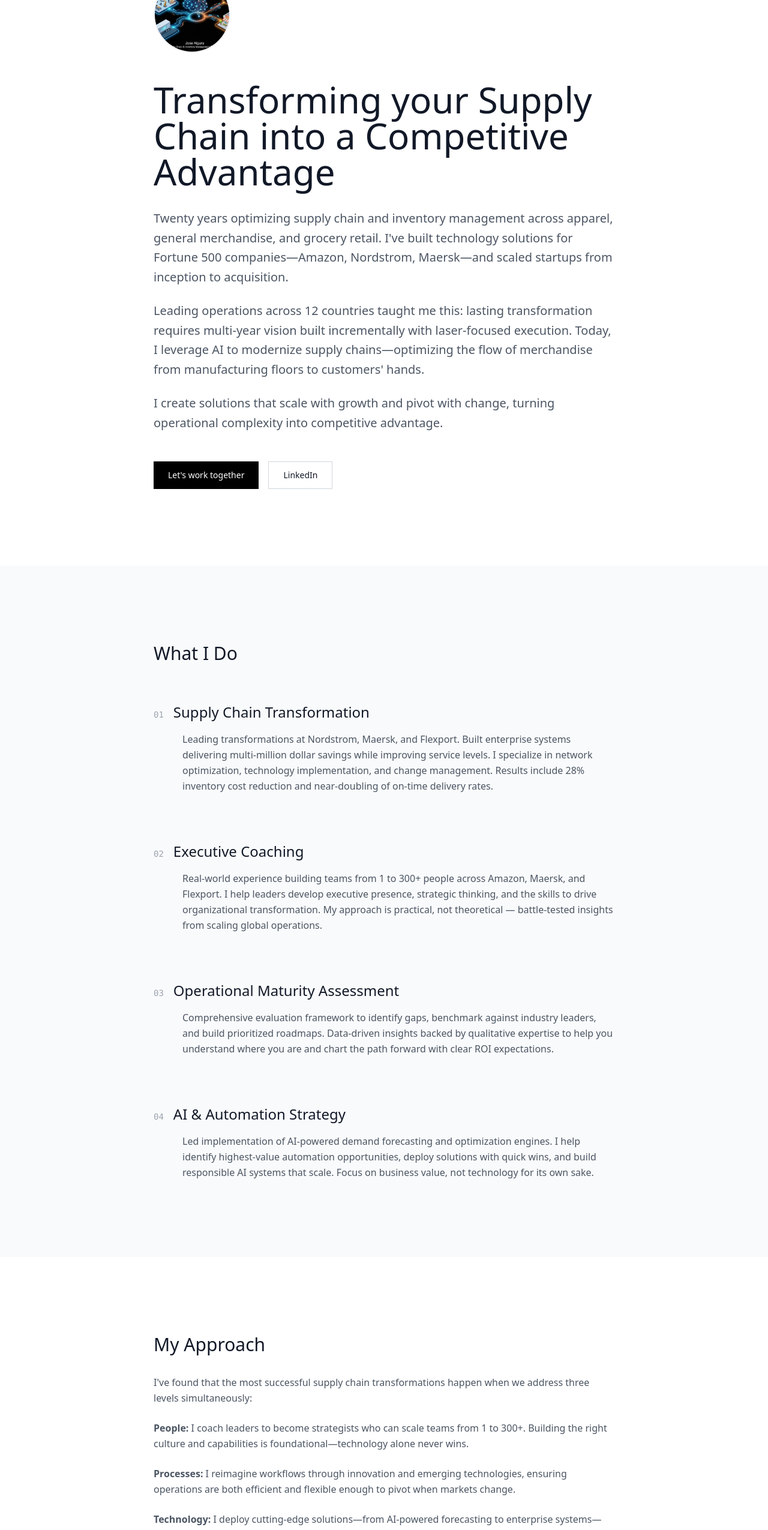
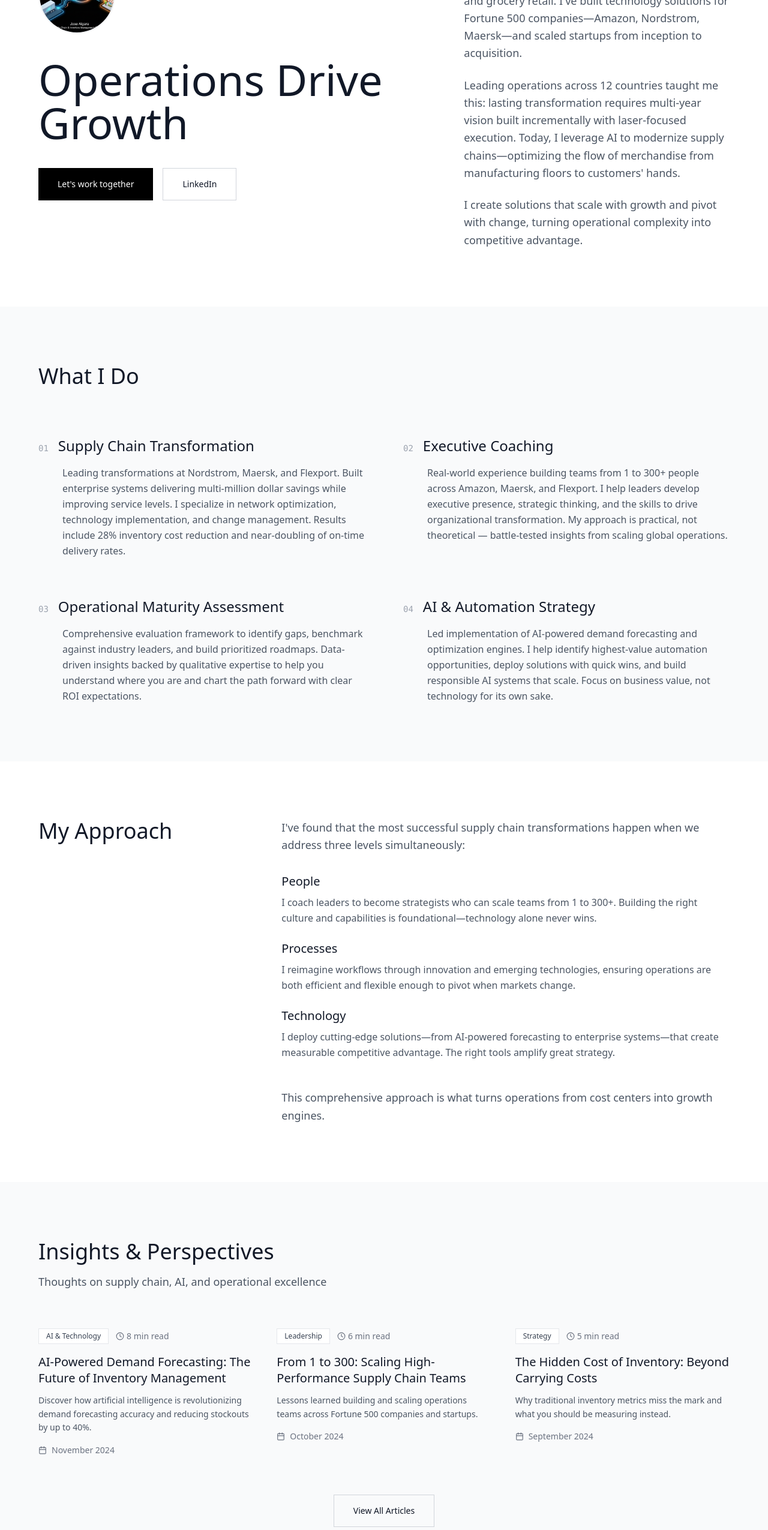
Before and after one commit to josealgara-design/josealgara-portfolio, a Next.js app: page / in a window 1280 px wide. Shown: the part 200-2750 px from the top of the page at 60% size. Built offline with nearby package versions, Linux system fonts and the light colour scheme.

Commit message:
VISUAL_IMPROVEMENTS

```diff
--- a/app/page.js
+++ b/app/page.js
@@ -83,12 +83,12 @@ export default function Portfolio() {
   return (
     <div className="min-h-screen bg-white text-gray-900">
       {/* Simple Navigation */}
-      <nav className="fixed top-0 w-full z-50 bg-white border-b border-gray-100">
-        <div className="max-w-4xl mx-auto px-6 py-6 flex justify-between items-center">
+      <nav className="fixed top-0 w-full z-50 bg-white/95 backdrop-blur-sm border-b border-gray-100">
+        <div className="max-w-6xl mx-auto px-8 py-6 flex justify-between items-center">
           <button onClick={() => scrollToSection('hero')} className="text-xl font-medium">
             Jose Algara
           </button>
-          <div className="flex gap-8">
+          <div className="flex gap-10">
             <button onClick={() => scrollToSection('services')} className="text-sm hover:text-gray-600 transition-colors">What I Do</button>
             <button onClick={() => scrollToSection('blog')} className="text-sm hover:text-gray-600 transition-colors">Insights</button>
             <button onClick={() => scrollToSection('experience')} className="text-sm hover:text-gray-600 transition-colors">Experience</button>
@@ -97,20 +97,40 @@ export default function Portfolio() {
         </div>
       </nav>
 
-      {/* Hero - Simple and Personal */}
-      <section id="hero" className="pt-40 pb-32 px-6">
-        <div className="max-w-3xl mx-auto">
-          <div className="mb-12">
+      {/* Hero - More Spacious */}
+      <section id="hero" className="pt-32 pb-24 px-8">
+        <div className="max-w-6xl mx-auto">
+          <div className="grid lg:grid-cols-12 gap-16 items-start">
+            <div className="lg:col-span-7">
+              <div className="mb-10">
                 <img
                   src="/image.png"
                   alt="Jose Algara"
                   className="w-32 h-32 rounded-full object-cover mb-8 border-2 border-gray-100"
                 />
               </div>
-          <h1 className="text-5xl sm:text-6xl font-light leading-tight mb-8">
-            Transforming your Supply Chain into a Competitive Advantage
+              <h1 className="text-5xl sm:text-6xl lg:text-7xl font-light leading-[1.1] mb-10">
+                Operations Drive Growth
               </h1>
-          <div className="space-y-6 text-xl text-gray-600 leading-relaxed mb-12">
+              <div className="flex gap-4">
+                <button
+                  onClick={() => scrollToSection('contact')}
+                  className="px-8 py-4 bg-black text-white text-sm font-medium hover:bg-gray-800 transition-colors"
+                >
+                  Let's work together
+                </button>
+                <a
+                  href="https://www.linkedin.com/in/jose-algara/"
+                  target="_blank"
+                  rel="noopener noreferrer"
+                  className="px-8 py-4 border border-gray-300 text-sm font-medium hover:border-gray-400 transition-colors"
+                >
+                  LinkedIn
+                </a>
+              </div>
+            </div>
+            <div className="lg:col-span-5">
+              <div className="space-y-6 text-lg text-gray-600 leading-relaxed">
                 <p>
                   Twenty years optimizing supply chain and inventory management across apparel, general merchandise, and grocery retail. I've built technology solutions for Fortune 500 companies—Amazon, Nordstrom, Maersk—and scaled startups from inception to acquisition.
                 </p>
@@ -121,38 +141,24 @@ export default function Portfolio() {
                   I create solutions that scale with growth and pivot with change, turning operational complexity into competitive advantage.
                 </p>
               </div>
-          <div className="flex gap-4">
-            <button
-              onClick={() => scrollToSection('contact')}
-              className="px-6 py-3 bg-black text-white text-sm font-medium hover:bg-gray-800 transition-colors"
-            >
-              Let's work together
-            </button>
-            <a
-              href="https://www.linkedin.com/in/jose-algara/"
-              target="_blank"
-              rel="noopener noreferrer"
-              className="px-6 py-3 border border-gray-300 text-sm font-medium hover:border-gray-400 transition-colors"
-            >
-              LinkedIn
-            </a>
+            </div>
           </div>
         </div>
       </section>
 
-      {/* What I Do */}
-      <section id="services" className="py-32 px-6 bg-gray-50">
-        <div className="max-w-3xl mx-auto">
-          <h2 className="text-3xl font-light mb-16">What I Do</h2>
+      {/* What I Do - Two Column Layout */}
+      <section id="services" className="py-24 px-8 bg-gray-50">
+        <div className="max-w-6xl mx-auto">
+          <h2 className="text-4xl font-light mb-20">What I Do</h2>
 
-          <div className="space-y-20">
+          <div className="grid md:grid-cols-2 gap-x-16 gap-y-16">
             {/* Service 1 */}
             <div>
               <div className="flex items-baseline gap-4 mb-4">
                 <span className="text-sm text-gray-400 font-mono">01</span>
                 <h3 className="text-2xl font-medium">Supply Chain Transformation</h3>
               </div>
-              <p className="text-gray-600 leading-relaxed pl-12">
+              <p className="text-gray-600 leading-relaxed pl-10">
                 Leading transformations at Nordstrom, Maersk, and Flexport. Built enterprise systems delivering multi-million dollar savings while improving service levels. I specialize in network optimization, technology implementation, and change management. Results include 28% inventory cost reduction and near-doubling of on-time delivery rates.
               </p>
             </div>
@@ -163,7 +169,7 @@ export default function Portfolio() {
                 <span className="text-sm text-gray-400 font-mono">02</span>
                 <h3 className="text-2xl font-medium">Executive Coaching</h3>
               </div>
-              <p className="text-gray-600 leading-relaxed pl-12">
+              <p className="text-gray-600 leading-relaxed pl-10">
                 Real-world experience building teams from 1 to 300+ people across Amazon, Maersk, and Flexport. I help leaders develop executive presence, strategic thinking, and the skills to drive organizational transformation. My approach is practical, not theoretical — battle-tested insights from scaling global operations.
               </p>
             </div>
@@ -174,7 +180,7 @@ export default function Portfolio() {
                 <span className="text-sm text-gray-400 font-mono">03</span>
                 <h3 className="text-2xl font-medium">Operational Maturity Assessment</h3>
               </div>
-              <p className="text-gray-600 leading-relaxed pl-12">
+              <p className="text-gray-600 leading-relaxed pl-10">
                 Comprehensive evaluation framework to identify gaps, benchmark against industry leaders, and build prioritized roadmaps. Data-driven insights backed by qualitative expertise to help you understand where you are and chart the path forward with clear ROI expectations.
               </p>
             </div>
@@ -185,7 +191,7 @@ export default function Portfolio() {
                 <span className="text-sm text-gray-400 font-mono">04</span>
                 <h3 className="text-2xl font-medium">AI & Automation Strategy</h3>
               </div>
-              <p className="text-gray-600 leading-relaxed pl-12">
+              <p className="text-gray-600 leading-relaxed pl-10">
                 Led implementation of AI-powered demand forecasting and optimization engines. I help identify highest-value automation opportunities, deploy solutions with quick wins, and build responsible AI systems that scale. Focus on business value, not technology for its own sake.
               </p>
             </div>
@@ -193,79 +199,99 @@ export default function Portfolio() {
         </div>
       </section>
 
-      {/* My Approach */}
-      <section className="py-32 px-6">
-        <div className="max-w-3xl mx-auto">
-          <h2 className="text-3xl font-light mb-8">My Approach</h2>
-          <div className="prose prose-lg max-w-none">
-            <p className="text-gray-600 leading-relaxed mb-6">
+      {/* My Approach - Two Column */}
+      <section className="py-24 px-8">
+        <div className="max-w-6xl mx-auto">
+          <div className="grid lg:grid-cols-12 gap-16">
+            <div className="lg:col-span-4">
+              <h2 className="text-4xl font-light mb-6">My Approach</h2>
+            </div>
+            <div className="lg:col-span-8">
+              <div className="space-y-8">
+                <p className="text-lg text-gray-600 leading-relaxed">
                   I've found that the most successful supply chain transformations happen when we address three levels simultaneously:
                 </p>
-            <p className="text-gray-600 leading-relaxed mb-6">
-              <strong>People:</strong> I coach leaders to become strategists who can scale teams from 1 to 300+. Building the right culture and capabilities is foundational—technology alone never wins.
+
+                <div className="space-y-6">
+                  <div>
+                    <h3 className="text-xl font-medium mb-2">People</h3>
+                    <p className="text-gray-600 leading-relaxed">
+                      I coach leaders to become strategists who can scale teams from 1 to 300+. Building the right culture and capabilities is foundational—technology alone never wins.
                     </p>
-            <p className="text-gray-600 leading-relaxed mb-6">
-              <strong>Processes:</strong> I reimagine workflows through innovation and emerging technologies, ensuring operations are both efficient and flexible enough to pivot when markets change.
+                  </div>
+
+                  <div>
+                    <h3 className="text-xl font-medium mb-2">Processes</h3>
+                    <p className="text-gray-600 leading-relaxed">
+                      I reimagine workflows through innovation and emerging technologies, ensuring operations are both efficient and flexible enough to pivot when markets change.
                     </p>
-            <p className="text-gray-600 leading-relaxed mb-6">
-              <strong>Technology:</strong> I deploy cutting-edge solutions—from AI-powered forecasting to enterprise systems—that create measurable competitive advantage. The right tools amplify great strategy.
+                  </div>
+
+                  <div>
+                    <h3 className="text-xl font-medium mb-2">Technology</h3>
+                    <p className="text-gray-600 leading-relaxed">
+                      I deploy cutting-edge solutions—from AI-powered forecasting to enterprise systems—that create measurable competitive advantage. The right tools amplify great strategy.
                     </p>
-            <p className="text-gray-600 leading-relaxed">
+                  </div>
+                </div>
+
+                <p className="text-lg text-gray-600 leading-relaxed pt-4">
                   This comprehensive approach is what turns operations from cost centers into growth engines.
                 </p>
               </div>
             </div>
+          </div>
+        </div>
       </section>
 
-      {/* Blog Section */}
-      <section id="blog" className="py-32 px-6 bg-gray-50">
-        <div className="max-w-3xl mx-auto">
-          <h2 className="text-3xl font-light mb-4">Insights & Perspectives</h2>
-          <p className="text-gray-600 mb-16">Thoughts on supply chain, AI, and operational excellence</p>
+      {/* Blog Section - Three Column Grid */}
+      <section id="blog" className="py-24 px-8 bg-gray-50">
+        <div className="max-w-6xl mx-auto">
+          <div className="mb-16">
+            <h2 className="text-4xl font-light mb-4">Insights & Perspectives</h2>
+            <p className="text-gray-600 text-lg">Thoughts on supply chain, AI, and operational excellence</p>
+          </div>
 
-          <div className="space-y-12">
+          <div className="grid md:grid-cols-3 gap-10">
             {blogPosts.map((post, i) => (
-              <article key={i} className="border-b border-gray-200 pb-12 last:border-b-0">
-                <div className="flex items-center gap-3 mb-3 text-sm text-gray-500">
-                  <span className="px-3 py-1 bg-gray-100 text-gray-700 text-xs font-medium">
+              <article key={i} className="group cursor-pointer">
+                <div className="flex items-center gap-3 mb-4 text-sm text-gray-500">
+                  <span className="px-3 py-1 bg-white border border-gray-200 text-gray-700 text-xs font-medium">
                     {post.category}
                   </span>
-                  <div className="flex items-center gap-1">
-                    <Calendar size={14} />
-                    <span>{post.date}</span>
-                  </div>
                   <div className="flex items-center gap-1">
                     <Clock size={14} />
                     <span>{post.readTime}</span>
                   </div>
                 </div>
-                <h3 className="text-2xl font-medium mb-3 hover:text-gray-600 transition-colors cursor-pointer">
+                <h3 className="text-xl font-medium mb-3 group-hover:text-gray-600 transition-colors leading-snug">
                   {post.title}
                 </h3>
-                <p className="text-gray-600 leading-relaxed mb-4">
+                <p className="text-gray-600 leading-relaxed mb-4 text-sm">
                   {post.excerpt}
                 </p>
-                <button className="text-sm font-medium inline-flex items-center gap-2 hover:gap-3 transition-all">
-                  Read More <ArrowRight size={16} />
-                </button>
+                <div className="flex items-center gap-2 text-sm text-gray-500">
+                  <Calendar size={14} />
+                  <span>{post.date}</span>
+                </div>
               </article>
             ))}
           </div>
 
           <div className="text-center mt-16">
-            <button className="px-6 py-3 border border-gray-300 text-sm font-medium hover:border-gray-400 transition-colors">
+            <button className="px-8 py-4 border border-gray-300 text-sm font-medium hover:border-gray-400 transition-colors">
               View All Articles
             </button>
           </div>
         </div>
       </section>
 
-      {/* Experience */}
-      <section id="experience" className="py-32 px-6">
-        <div className="max-w-3xl mx-auto">
-          <h2 className="text-3xl font-light mb-16">Experience</h2>
+      {/* Experience - Two Column Timeline */}
+      <section id="experience" className="py-24 px-8">
+        <div className="max-w-6xl mx-auto">
+          <h2 className="text-4xl font-light mb-20">Experience</h2>
 
-          <div className="space-y-12">
+          <div className="grid md:grid-cols-2 gap-x-16 gap-y-12">
             <div className="border-l-2 border-gray-200 pl-8">
               <div className="text-sm text-gray-500 mb-2">April 2024 – Present</div>
               <h3 className="text-xl font-medium mb-2">VP, Inventory Management, Supply Chain and Returns</h3>
@@ -302,7 +328,7 @@ export default function Portfolio() {
               </p>
             </div>
 
-            <div className="border-l-2 border-gray-200 pl-8">
+            <div className="border-l-2 border-gray-200 pl-8 md:col-span-2">
               <div className="text-sm text-gray-500 mb-2">June 2012 – May 2015</div>
               <h3 className="text-xl font-medium mb-2">Founder and CEO</h3>
               <div className="text-gray-600 mb-3">Easy Taxi Latin America</div>
@@ -315,33 +341,35 @@ export default function Portfolio() {
       </section>
 
       {/* Testimonial */}
-      <section className="py-32 px-6 bg-gray-50">
-        <div className="max-w-2xl mx-auto text-center">
-          <p className="text-2xl font-light leading-relaxed text-gray-700 italic mb-6">
+      <section className="py-24 px-8 bg-gray-50">
+        <div className="max-w-4xl mx-auto text-center">
+          <p className="text-3xl font-light leading-relaxed text-gray-700 italic">
             "Transformed supply chain from reactive to proactive, cutting lead times in half while reducing inventory carrying costs by 28%."
           </p>
         </div>
       </section>
 
-      {/* Contact */}
-      <section id="contact" className="py-32 px-6">
-        <div className="max-w-2xl mx-auto">
-          <h2 className="text-3xl font-light mb-8">Let's Connect</h2>
-          <p className="text-gray-600 mb-12 leading-relaxed">
+      {/* Contact - Two Column */}
+      <section id="contact" className="py-24 px-8">
+        <div className="max-w-6xl mx-auto">
+          <div className="grid lg:grid-cols-12 gap-16">
+            <div className="lg:col-span-5">
+              <h2 className="text-4xl font-light mb-8">Let's Connect</h2>
+              <p className="text-gray-600 mb-12 leading-relaxed text-lg">
                 If you're looking to transform your supply chain operations, build high-performing teams, or navigate complex organizational change, I'd love to hear from you.
               </p>
 
               {/* Contact Methods */}
-          <div className="grid sm:grid-cols-3 gap-8 mb-16">
+              <div className="space-y-6">
                 <div>
                   <div className="text-sm text-gray-500 mb-2">Email</div>
-              <a href="mailto:jose.algara@gmail.com" className="text-gray-900 hover:text-gray-600 transition-colors">
+                  <a href="mailto:jose.algara@gmail.com" className="text-lg text-gray-900 hover:text-gray-600 transition-colors">
                     jose.algara@gmail.com
                   </a>
                 </div>
                 <div>
                   <div className="text-sm text-gray-500 mb-2">Phone</div>
-              <a href="tel:206-245-6474" className="text-gray-900 hover:text-gray-600 transition-colors">
+                  <a href="tel:206-245-6474" className="text-lg text-gray-900 hover:text-gray-600 transition-colors">
                     206-245-6474
                   </a>
                 </div>
@@ -351,17 +379,18 @@ export default function Portfolio() {
                     href="https://www.linkedin.com/in/jose-algara/"
                     target="_blank"
                     rel="noopener noreferrer"
-                className="text-gray-900 hover:text-gray-600 transition-colors"
+                    className="text-lg text-gray-900 hover:text-gray-600 transition-colors"
                   >
                     View Profile
                   </a>
                 </div>
               </div>
+            </div>
 
             {/* Contact Form */}
-          <div className="border-t border-gray-200 pt-16">
-            <h3 className="text-xl font-medium mb-8">Send a Message</h3>
+            <div className="lg:col-span-7">
               <form onSubmit={handleSubmit} className="space-y-6">
+                <div className="grid sm:grid-cols-2 gap-6">
                   <div>
                     <label className="block text-sm text-gray-600 mb-2">Name</label>
                     <input
@@ -370,7 +399,7 @@ export default function Portfolio() {
                       value={formData.name}
                       onChange={handleInputChange}
                       required
-                  className="w-full px-4 py-3 border border-gray-200 focus:border-gray-400 focus:outline-none transition-colors"
+                      className="w-full px-4 py-4 border border-gray-200 focus:border-gray-400 focus:outline-none transition-colors"
                     />
                   </div>
                   <div>
@@ -381,18 +410,19 @@ export default function Portfolio() {
                       value={formData.email}
                       onChange={handleInputChange}
                       required
-                  className="w-full px-4 py-3 border border-gray-200 focus:border-gray-400 focus:outline-none transition-colors"
+                      className="w-full px-4 py-4 border border-gray-200 focus:border-gray-400 focus:outline-none transition-colors"
                     />
+                  </div>
                 </div>
                 <div>
                   <label className="block text-sm text-gray-600 mb-2">Message</label>
                   <textarea
                     name="message"
-                  rows="6"
+                    rows="8"
                     value={formData.message}
                     onChange={handleInputChange}
                     required
-                  className="w-full px-4 py-3 border border-gray-200 focus:border-gray-400 focus:outline-none resize-none transition-colors"
+                    className="w-full px-4 py-4 border border-gray-200 focus:border-gray-400 focus:outline-none resize-none transition-colors"
                   />
                 </div>
                 <button
@@ -411,13 +441,14 @@ export default function Portfolio() {
               </form>
             </div>
           </div>
+        </div>
       </section>
 
       {/* Footer */}
-      <footer className="py-12 px-6 border-t border-gray-100">
-        <div className="max-w-3xl mx-auto flex justify-between items-center text-sm text-gray-500">
+      <footer className="py-12 px-8 border-t border-gray-100">
+        <div className="max-w-6xl mx-auto flex justify-between items-center text-sm text-gray-500">
           <div>© 2025 Jose Algara</div>
-          <div className="flex gap-6">
+          <div className="flex gap-8">
             <a href="https://www.linkedin.com/in/jose-algara/" target="_blank" rel="noopener noreferrer" className="hover:text-gray-900 transition-colors">
               LinkedIn
             </a>
```
Lines whose indentation alone changed are shown as unchanged.
